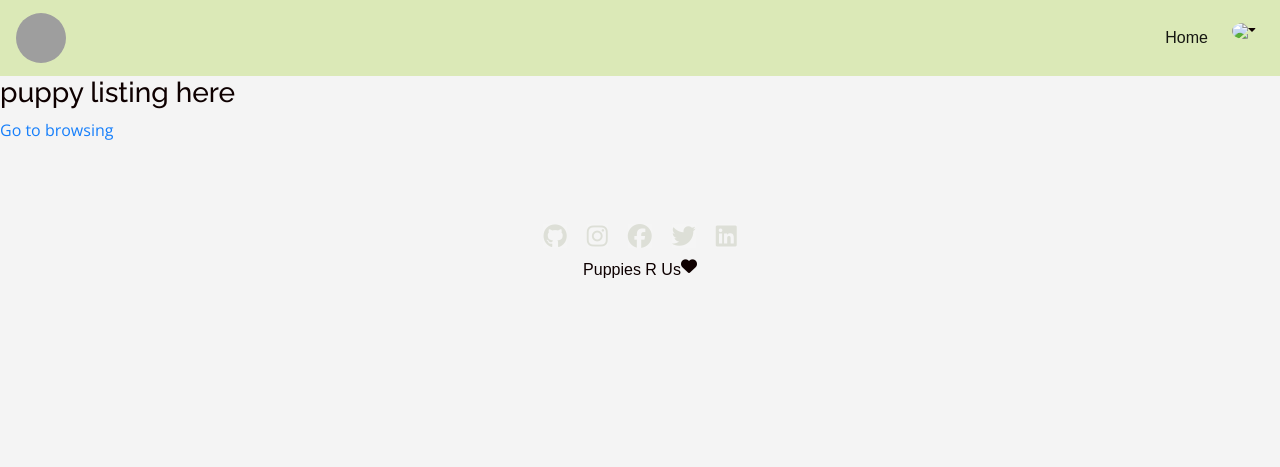
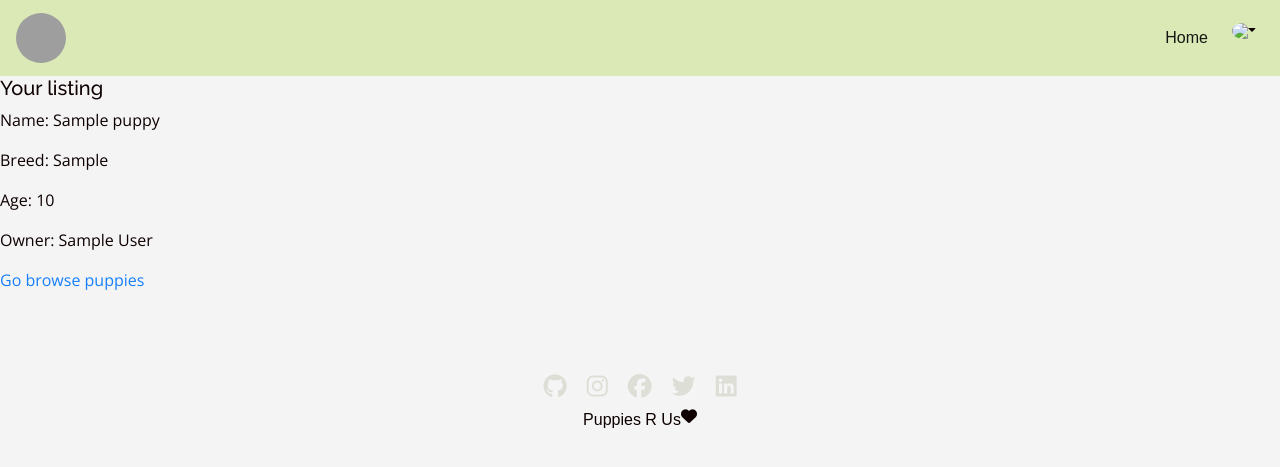
Before and after one commit to AdelMuu/puppies-website, a Rails app: page /puppies/1/listing in a window 1280 px wide. Shown: the top 467 px of the page. Run offline with Rails 7, Linux system fonts and the light colour scheme; a user stored in the database is signed in; tables that the repository leaves empty hold one stand-in row (values such as "Sample post"); style sheets or scripts are compiled from the project's sources; some libraries are stand-ins or nearby versions; grey boxes are pictures that could not be loaded.

Commit message:
Created the base for you posted a puppy listing

```diff
--- a/app/controllers/puppies_controller.rb
+++ b/app/controllers/puppies_controller.rb
@@ -1,20 +1,28 @@
 class PuppiesController < ApplicationController
+  before_action :set_puppy, only: [ :show, :listing ]
+
   def new
     @puppy = Puppy.new
   end
 
   def show
-    @puppy = Puppy.find(params[:id])
   end
 
   def create
     @puppy = Puppy.new(puppy_attributes)
     @puppy.user = current_user
     if @puppy.save
-      redirect_to listing_puppy_path(1)
+      redirect_to listing_puppy_path(@puppy.id)
     else
       render :new
     end
+  end
+
+  def listing
+  end
+
+  def set_puppy
+    @puppy = Puppy.find(params["id"])
   end
 
   def puppy_attributes
--- a/app/views/puppies/listing.html.erb
+++ b/app/views/puppies/listing.html.erb
@@ -1,2 +1,10 @@
-<h3>puppy listing here</h3>
-<%= link_to "Go to browsing", root_path %>
+<div class="puppy-listing-container">
+  <h2>Your listing</h2>
+  <div class="puppy-listing-info">
+    <p>Name: <%= @puppy.name %></p>
+    <p>Breed: <%= @puppy.breed %></p>
+    <p>Age: <%= @puppy.age %></p>
+    <p>Owner: <%= @puppy.user.name %></p>
+  </div>
+</div>
+<%= link_to "Go browse puppies", root_path %>
```
